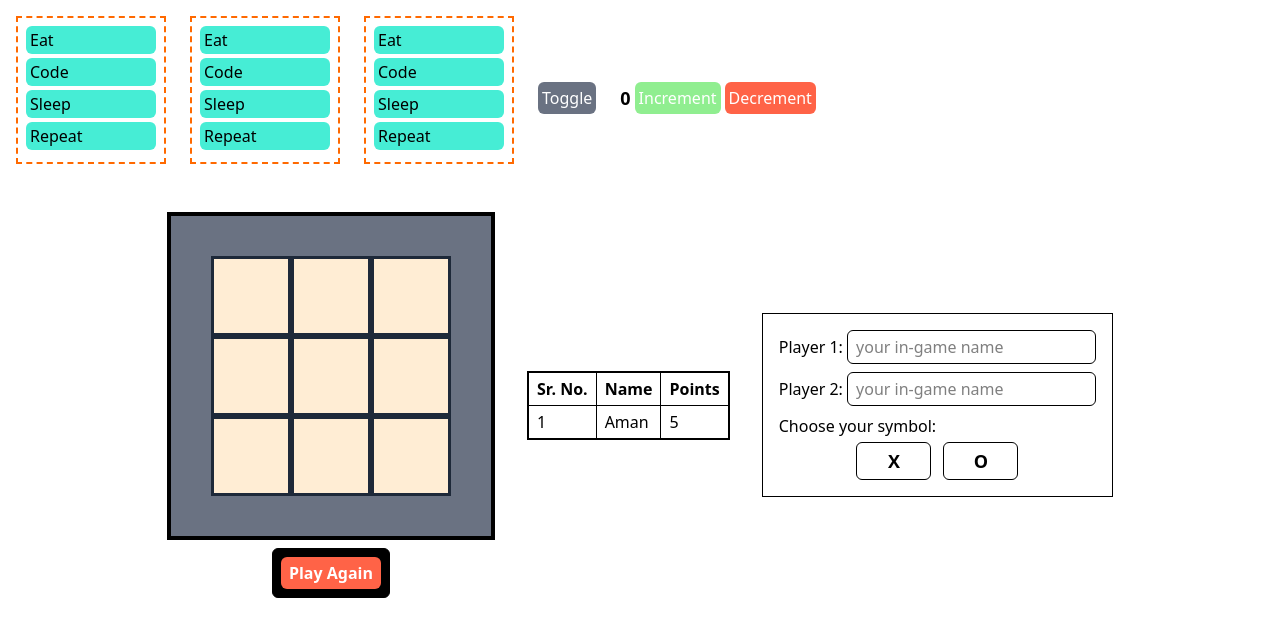
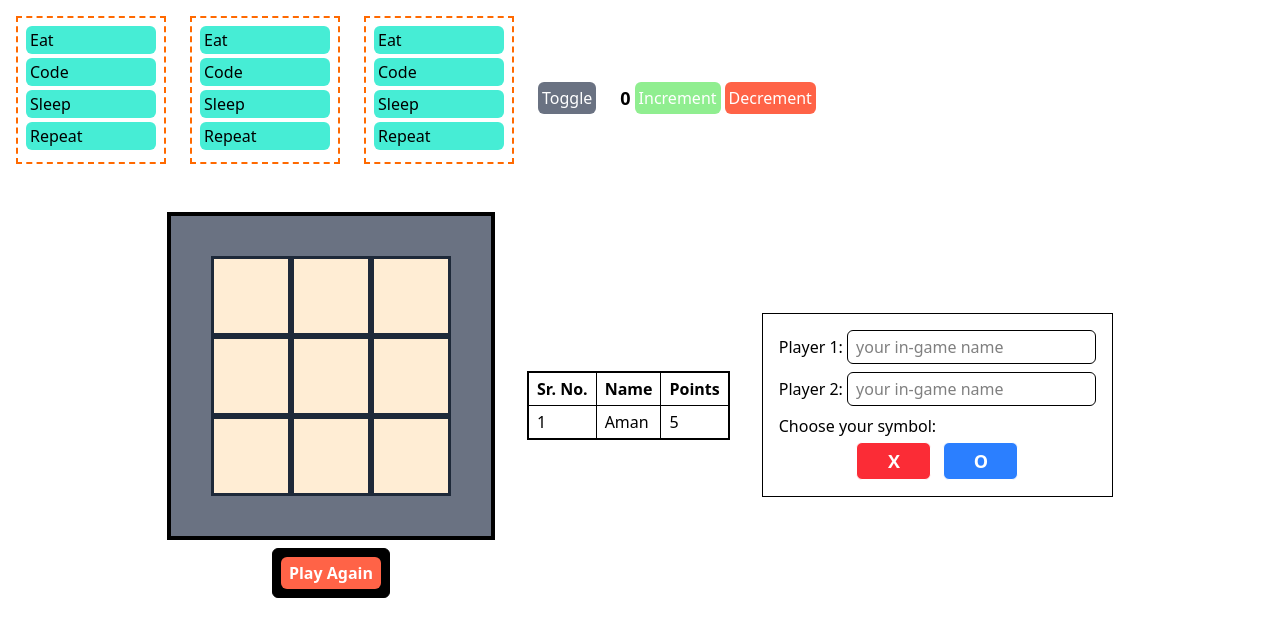
Before and after one commit to verma2510/react-project, a React (Vite) app: page / in a window 1280 px wide. Shown: the top 636 px of the page. Built offline with nearby package versions, Linux system fonts and the light colour scheme.

Commit message:
added diff. color for buttons
using if else (?)

```diff
--- a/src/components/Player.tsx
+++ b/src/components/Player.tsx
@@ -25,7 +25,11 @@ const Player: React.FC = () => {
           {["X", "O"].map((symbol, index) => (
             <button
               key={index}
-              className="border px-2 py-1 w-[75px] font-bold rounded-md text-lg cursor-pointer"
+              className={`border px-2 py-1 w-[75px] font-bold rounded-md text-lg cursor-pointer ${
+                symbol === "X"
+                  ? "bg-red-500 text-white"
+                  : "bg-blue-500 text-white"
+              }`}
             >
               {symbol}
             </button>
```
